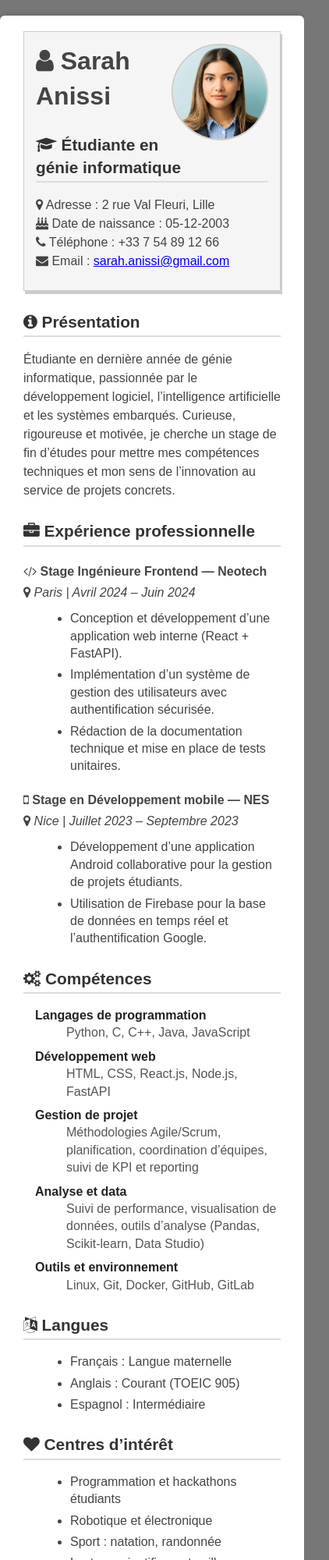
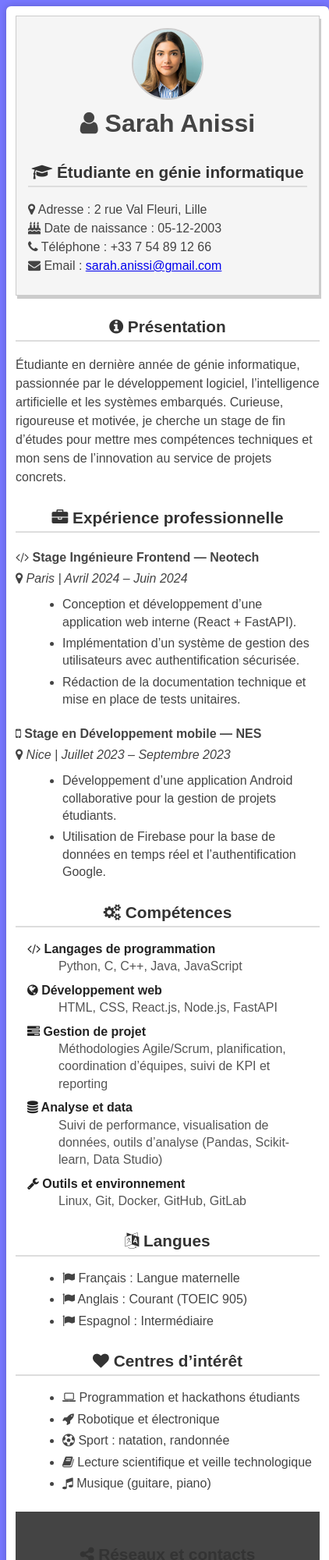
Before and after one commit to Hibachioua/TP_responsive_design, a plain HTML site: page ubo-resume.html in a window 390 px wide. Shown: the top 2000 px of the page at 78% size, 422 px wide, since content can reach past the window. Drawn offline with Linux system fonts and the light colour scheme.

Commit message:
adding responsive design

```diff
--- /dev/null
+++ b/css/responsive.css
@@ -0,0 +1,25 @@
+@media only screen and (max-width: 740px) {
+    body { background: #f77; }
+  }
+
+
+@media only screen and (max-width: 570px) {
+  body { background: #7f7; }
+}
+
+@media only screen and (max-width: 480px) {
+  body { background: #77f; }
+
+  #wrapper { min-width: 0; margin: 8px; padding: 12px; width: 100%; }
+
+  .page-header img {
+    float: none;
+    display: block;
+    margin: 0 auto 8px;
+    width: 88px; height: 88px;
+  }
+}
+
+@media only screen and (max-width: 480px) {
+  h1, h2 { text-align: center; }
+}
--- a/ubo-resume.html
+++ b/ubo-resume.html
@@ -9,38 +9,33 @@
     <meta name="author" content="Sarah Anissi" />
     <meta name="viewport" content="width=device-width, initial-scale=1" />
     <link rel="stylesheet" href="css/resume.css" />
+    <link rel="stylesheet" href="css/responsive.css">
     <link rel="stylesheet" href="https://maxcdn.bootstrapcdn.com/font-awesome/4.4.0/css/font-awesome.min.css">
-    <link rel="stylesheet" href="css/responsive.css">
+
+
     <script src="https://use.edgefonts.net/source-sans-pro:n4,n7.js"></script>
   </head>
 
   <body>
-    <!-- Entité Person principale -->
-    <div id="wrapper" itemscope itemtype="http://schema.org/Person" itemid="#sarah">
+    <div id="wrapper">
 
       <header class="page-header">
-        <img src="images/photo.png " alt="Photo de Sarah Anissi" itemprop="image" />
+        <img src="images/photo.png" alt="Photo de Sarah Anissi" />
 
-        <h1><i class="fa fa-user"></i> <span itemprop="name">Sarah Anissi</span></h1>
-        <h2><i class="fa fa-graduation-cap"></i> <span itemprop="jobTitle">Étudiante en génie informatique</span></h2>
-
+        <h1><i class="fa fa-user"></i> Sarah Anissi</h1>
+        <h2><i class="fa fa-graduation-cap"></i> Étudiante en génie informatique</h2>
         <p>
-          <i class="fa fa-map-marker"></i> Adresse :
-          <span itemprop="address" itemscope itemtype="http://schema.org/PostalAddress">
-            <span itemprop="streetAddress">2 rue Val Fleuri</span>,
-            <span itemprop="addressLocality">Lille</span>
-          </span><br />
-          <i class="fa fa-birthday-cake"></i> Date de naissance :
-          <time itemprop="birthDate" datetime="2003-12-05">05-12-2003</time><br />
-          <i class="fa fa-phone"></i> Téléphone : <span itemprop="telephone">+33 7 54 89 12 66</span><br />
+          <i class="fa fa-map-marker"></i> Adresse : 2 rue Val Fleuri, Lille<br />
+          <i class="fa fa-birthday-cake"></i> Date de naissance : 05-12-2003<br />
+          <i class="fa fa-phone"></i> Téléphone : +33 7 54 89 12 66<br />
           <i class="fa fa-envelope"></i> Email :
-          <a href="mailto:sarah.anissi@gmail.com" itemprop="email">sarah.anissi@gmail.com</a>
+          <a href="mailto:sarah.anissi@gmail.com">sarah.anissi@gmail.com</a>
         </p>
       </header>
 
       <article class="section">
         <h2><i class="fa fa-info-circle"></i> Présentation</h2>
-        <p itemprop="description">
+        <p>
           Étudiante en dernière année de génie informatique, passionnée par le
           développement logiciel, l’intelligence artificielle et les systèmes
           embarqués. Curieuse, rigoureuse et motivée, je cherche un stage de fin
@@ -52,7 +47,7 @@
       <article class="section">
         <h2><i class="fa fa-briefcase"></i> Expérience professionnelle</h2>
 
-        <h4><i class="fa fa-code"></i> Stage Ingénieure Frontend — <span itemprop="worksFor">Neotech</span></h4>
+        <h4><i class="fa fa-code"></i> Stage Ingénieure Frontend — Neotech</h4>
         <p><em><i class="fa fa-map-marker"></i> Paris | Avril 2024 – Juin 2024</em></p>
         <ul>
           <li>Conception et développement d’une application web interne (React + FastAPI).</li>
@@ -71,19 +66,19 @@
       <article class="section">
         <h2><i class="fa fa-cogs"></i> Compétences</h2>
         <dl>
-          <dt>Langages de programmation</dt>
+          <dt><i class="fa fa-code"></i> Langages de programmation</dt>
           <dd>Python, C, C++, Java, JavaScript</dd>
 
-          <dt>Développement web</dt>
+          <dt><i class="fa fa-globe"></i> Développement web</dt>
           <dd>HTML, CSS, React.js, Node.js, FastAPI</dd>
 
-          <dt>Gestion de projet</dt>
+          <dt><i class="fa fa-tasks"></i> Gestion de projet</dt>
           <dd>Méthodologies Agile/Scrum, planification, coordination d’équipes, suivi de KPI et reporting</dd>
 
-          <dt>Analyse et data</dt>
+          <dt><i class="fa fa-database"></i> Analyse et data</dt>
           <dd>Suivi de performance, visualisation de données, outils d’analyse (Pandas, Scikit-learn, Data Studio)</dd>
 
-          <dt> Outils et environnement</dt>
+          <dt><i class="fa fa-wrench"></i> Outils et environnement</dt>
           <dd>Linux, Git, Docker, GitHub, GitLab</dd>
         </dl>
       </article>
@@ -91,40 +86,36 @@
       <article class="section">
         <h2><i class="fa fa-language"></i> Langues</h2>
         <ul>
-          <li></i> Français : Langue maternelle</li>
-          <li></i> Anglais : Courant (TOEIC 905)</li>
-          <li> Espagnol : Intermédiaire</li>
+          <li><i class="fa fa-flag"></i> Français : Langue maternelle</li>
+          <li><i class="fa fa-flag"></i> Anglais : Courant (TOEIC 905)</li>
+          <li><i class="fa fa-flag"></i> Espagnol : Intermédiaire</li>
         </ul>
       </article>
 
       <article class="section">
         <h2><i class="fa fa-heart"></i> Centres d’intérêt</h2>
         <ul>
-          <li>Programmation et hackathons étudiants</li>
-          <li> Robotique et électronique</li>
-          <li></i> Sport : natation, randonnée</li>
-          <li> Lecture scientifique et veille technologique</li>
-          <li>Musique (guitare, piano)</li>
+          <li><i class="fa fa-laptop"></i> Programmation et hackathons étudiants</li>
+          <li><i class="fa fa-rocket"></i> Robotique et électronique</li>
+          <li><i class="fa fa-futbol-o"></i> Sport : natation, randonnée</li>
+          <li><i class="fa fa-book"></i> Lecture scientifique et veille technologique</li>
+          <li><i class="fa fa-music"></i> Musique (guitare, piano)</li>
         </ul>
       </article>
 
       <footer>
         <h2><i class="fa fa-share-alt"></i> Réseaux et contacts</h2>
         <p>
-          <i class="fa fa-linkedin"></i>
-          <a href="https://www.linkedin.com/in/sarah-anissi" target="_blank" rel="noopener noreferrer" itemprop="sameAs">LinkedIn</a>
+          <i class="fa fa-linkedin"></i> <a href="https://www.linkedin.com/in/sarah-anissi" target="_blank">LinkedIn</a>
           &nbsp; | &nbsp;
-          <i class="fa fa-github"></i>
-          <a href="https://github.com/sarah-anissi" target="_blank" rel="noopener noreferrer" itemprop="sameAs">GitHub</a>
+          <i class="fa fa-github"></i> <a href="https://github.com/sarah-anissi" target="_blank">GitHub</a>
           &nbsp; | &nbsp;
-          <i class="fa fa-twitter"></i>
-          <a href="https://twitter.com/sarah_anissi" target="_blank" rel="noopener noreferrer" itemprop="sameAs">Twitter</a>
+          <i class="fa fa-twitter"></i> <a href="https://twitter.com/sarah_anissi" target="_blank">Twitter</a>
           &nbsp; | &nbsp;
-          <i class="fa fa-flickr"></i>
-          <a href="https://www.flickr.com/photos/sarah-anissi" target="_blank" rel="noopener noreferrer" itemprop="sameAs">Flickr</a>
+          <i class="fa fa-flickr"></i> <a href="https://www.flickr.com/photos/sarah-anissi" target="_blank">Flickr</a>
         </p>
         <p>
-          © 2025 <span itemprop="name">Sarah Anissi</span> — Tous droits réservés.<br />
+          © 2025 Sarah Anissi — Tous droits réservés.<br />
           Cette page a été créée dans le cadre d’un projet académique en génie informatique.
         </p>
       </footer>
```
